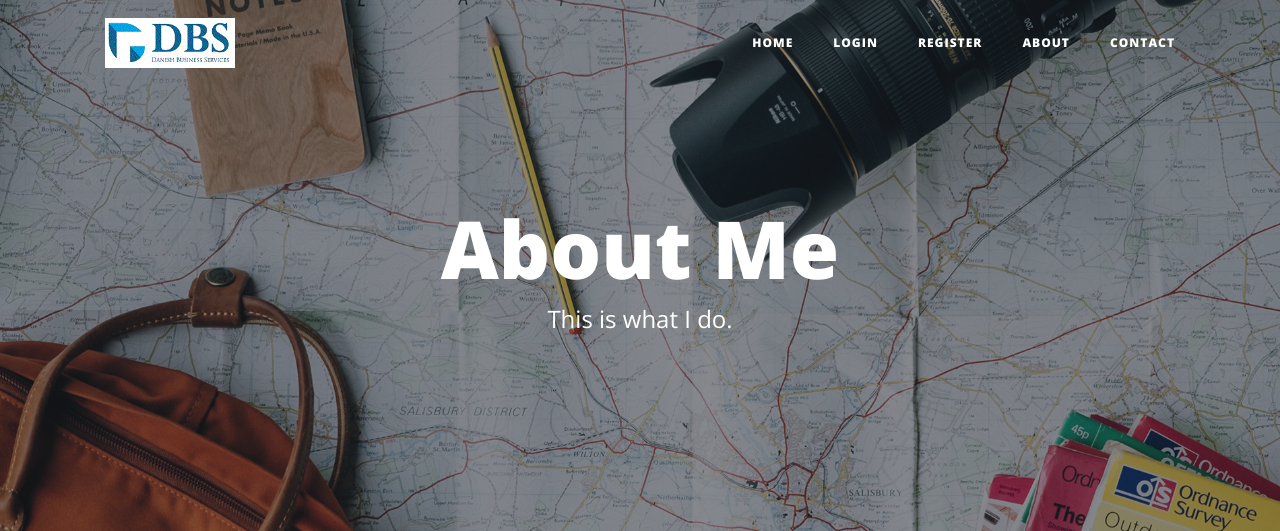
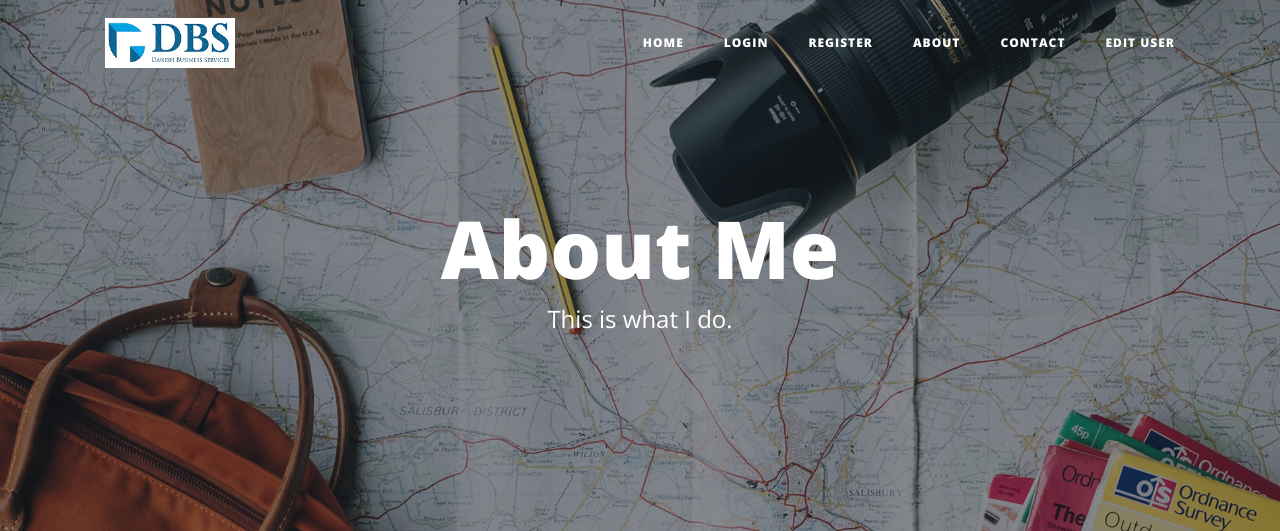
Before and after one commit to mani1959/blog_site, a Flask app: page /about in a window 1280 px wide. Shown: the top 531 px of the page. Run offline with Flask 2, Linux system fonts and the light colour scheme; some libraries are stand-ins or nearby versions.

Commit message:
Admin User Edit

```diff
--- a/templates/header.html
+++ b/templates/header.html
@@ -56,6 +56,9 @@
           <li class="nav-item">
             <a class="nav-link" href="{{ url_for('contact') }}">Contact</a>
           </li>
+          <li class="nav-item">
+            <a class="nav-link" href="{{ url_for('user-edit') }}">Edit User</a>
+          </li>
         </ul>
       </div>
     </div>
```
